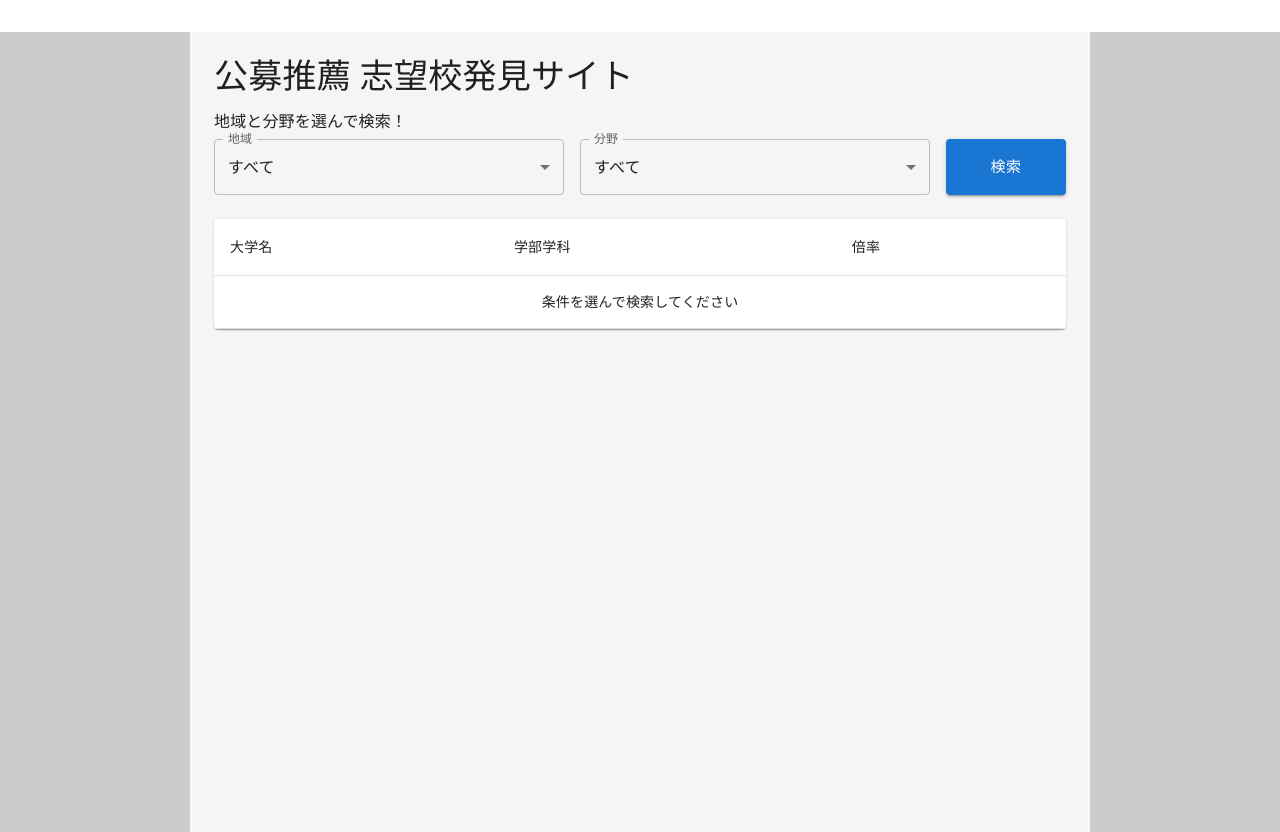
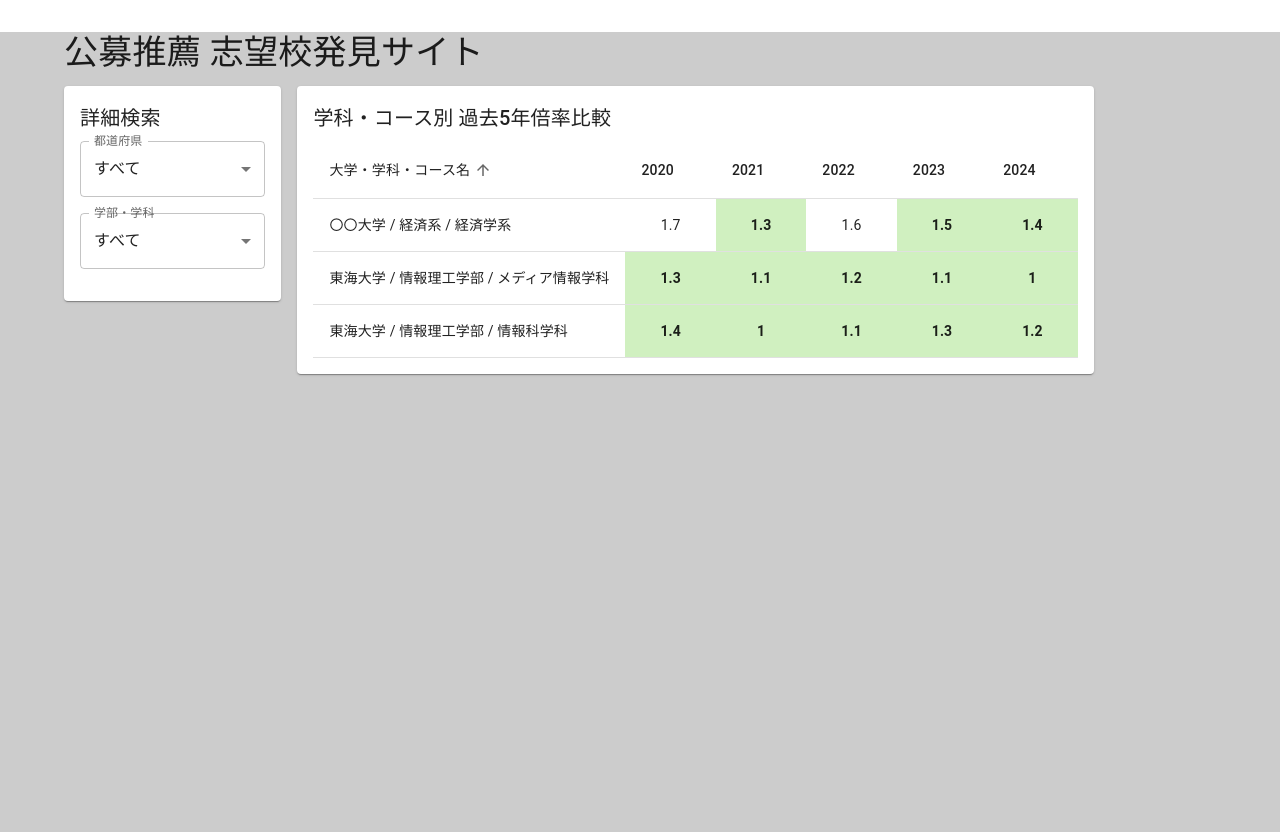
Before and after one commit to mizzzuno/find-bargain-university, a Next.js app: page / in a window 1280 px wide. Built offline with nearby package versions, Linux system fonts and the light colour scheme.

Commit message:
main frame

```diff
--- /dev/null
+++ b/components/CourseTable.jsx
@@ -0,0 +1,112 @@
+import React, { useState } from "react";
+import {
+  Paper,
+  Typography,
+  Table,
+  TableHead,
+  TableBody,
+  TableRow,
+  TableCell,
+  TableSortLabel,
+} from "@mui/material";
+
+const YEARS = ["2020", "2021", "2022", "2023", "2024"];
+
+function descendingComparator(a, b, orderBy) {
+  if (orderBy === "name") {
+    return b.name.localeCompare(a.name);
+  }
+  return (b.倍率[orderBy] ?? 0) - (a.倍率[orderBy] ?? 0);
+}
+
+function getComparator(order, orderBy) {
+  return order === "desc"
+    ? (a, b) => descendingComparator(a, b, orderBy)
+    : (a, b) => -descendingComparator(a, b, orderBy);
+}
+
+function stableSort(array, comparator) {
+  const stabilized = array.map((el, index) => [el, index]);
+  stabilized.sort((a, b) => {
+    const comp = comparator(a[0], b[0]);
+    if (comp !== 0) return comp;
+    return a[1] - b[1];
+  });
+  return stabilized.map((el) => el[0]);
+}
+
+export default function CourseTable({ courses }) {
+  const [order, setOrder] = useState("asc");
+  const [orderBy, setOrderBy] = useState("name");
+
+  const handleRequestSort = (property) => {
+    const isAsc = orderBy === property && order === "asc";
+    setOrder(isAsc ? "desc" : "asc");
+    setOrderBy(property);
+  };
+
+  const sortedCourses = stableSort(courses, getComparator(order, orderBy));
+
+  return (
+    <Paper sx={{ p: 2 }}>
+      <Typography variant="h6" gutterBottom>
+        学科・コース別 過去5年倍率比較
+      </Typography>
+
+      <Table>
+        <TableHead>
+          <TableRow>
+            <TableCell sortDirection={orderBy === "name" ? order : false}>
+              <TableSortLabel
+                active={orderBy === "name"}
+                direction={orderBy === "name" ? order : "asc"}
+                onClick={() => handleRequestSort("name")}
+              >
+                大学・学科・コース名
+              </TableSortLabel>
+            </TableCell>
+
+            {YEARS.map((year) => (
+              <TableCell
+                key={year}
+                align="center"
+                sortDirection={orderBy === year ? order : false}
+              >
+                <TableSortLabel
+                  active={orderBy === year}
+                  direction={orderBy === year ? order : "asc"}
+                  onClick={() => handleRequestSort(year)}
+                >
+                  {year}
+                </TableSortLabel>
+              </TableCell>
+            ))}
+          </TableRow>
+        </TableHead>
+
+        <TableBody>
+          {sortedCourses.map((course) => (
+            <TableRow key={course.key}>
+              <TableCell>{course.name}</TableCell>
+              {YEARS.map((year) => {
+                const rate = course.倍率[year];
+                return (
+                  <TableCell
+                    key={year}
+                    align="center"
+                    sx={{
+                      bgcolor: rate !== undefined && rate <= 1.5 ? "#d0f0c0" : "inherit",
+                      fontWeight: rate !== undefined && rate <= 1.5 ? "bold" : "normal",
+                    }}
+                  >
+                    {rate ?? "-"}
+                  </TableCell>
+                );
+              })}
+            </TableRow>
+          ))}
+        </TableBody>
+      </Table>
+    </Paper>
+  );
+}
--- /dev/null
+++ b/components/DetailSearchPanel.jsx
@@ -0,0 +1,72 @@
+import React from "react";
+import { Paper, Typography, FormControl, InputLabel, Select, MenuItem } from "@mui/material";
+
+const allPrefectures = [
+  "すべて",
+  "北海道", "青森", "岩手", "宮城", "秋田", "山形", "福島",
+  "茨城", "栃木", "群馬", "埼玉", "千葉", "東京", "神奈川",
+  "新潟", "富山", "石川", "福井", "山梨", "長野", "岐阜",
+  "静岡", "愛知", "三重", "滋賀", "京都", "大阪", "兵庫",
+  "奈良", "和歌山", "鳥取", "島根", "岡山", "広島", "山口",
+  "徳島", "香川", "愛媛", "高知", "福岡", "佐賀", "長崎",
+  "熊本", "大分", "宮崎", "鹿児島", "沖縄",
+];
+
+const faculties = [
+  "すべて",
+  "文学系",
+  "教育学系",
+  "法学系",
+  "経済学系",
+  "商学系",
+  "理学系",
+  "工学系",
+  "農学系",
+  "医学系",
+  "歯学系",
+  "薬学系",
+  "看護学系",
+  "社会学系",
+  "外国語学系",
+  "芸術学系",
+  "情報学系",
+  "環境学系",
+  "人間学系",
+  "スポーツ学系",
+];
+
+export default function DetailSearchPanel({ filters, setFilters }) {
+  const handleChange = (key) => (event) => {
+    setFilters((prev) => ({ ...prev, [key]: event.target.value }));
+  };
+
+  return (
+    <Paper sx={{ p: 2 }}>
+      <Typography variant="h6" gutterBottom>
+        詳細検索
+      </Typography>
+
+      <FormControl fullWidth sx={{ mb: 2 }}>
+        <InputLabel>都道府県</InputLabel>
+        <Select value={filters.prefecture} label="都道府県" onChange={handleChange("prefecture")}>
+          {allPrefectures.map((pref) => (
+            <MenuItem key={pref} value={pref}>
+              {pref}
+            </MenuItem>
+          ))}
+        </Select>
+      </FormControl>
+
+      <FormControl fullWidth sx={{ mb: 2 }}>
+        <InputLabel>学部・学科</InputLabel>
+        <Select value={filters.faculty} label="系" onChange={handleChange("faculty")}>
+          {faculties.map((f) => (
+            <MenuItem key={f} value={f}>
+              {f}
+            </MenuItem>
+          ))}
+        </Select>
+      </FormControl>
+    </Paper>
+  );
+}
--- a/data/universities.json
+++ b/data/universities.json
@@ -1,5 +1,51 @@
 [
-  { "name": "東海大学", "faculty": "情報理工学部", "region": "関東", "field": "情報・工学", "倍率": 1.2 },
-  { "name": "○○大学", "faculty": "経済学部", "region": "関東", "field": "経済・経営", "倍率": 1.4 },
-  { "name": "△△大学", "faculty": "文学部", "region": "関西", "field": "文学", "倍率": 2.0 }
+  {
+    "name": "東海大学",
+    "region": "神奈川",
+    "faculties": {
+      "情報理工学部": [
+        {
+          "name": "情報科学科",
+          "genre": "情報・工学",
+          "倍率": {
+            "2024": 1.2,
+            "2023": 1.3,
+            "2022": 1.1,
+            "2021": 1.0,
+            "2020": 1.4
+          }
+        },
+        {
+          "name": "メディア情報学科",
+          "genre": "情報・工学",
+          "倍率": {
+            "2024": 1.0,
+            "2023": 1.1,
+            "2022": 1.2,
+            "2021": 1.1,
+            "2020": 1.3
+          }
+        }
+      ]
+    }
+  },
+  {
+    "name": "〇〇大学",
+    "region": "東京",
+    "faculties": {
+      "経済系": [
+        {
+          "name": "経済学系",
+          "genre": "経済・経営",
+          "倍率": {
+            "2024": 1.4,
+            "2023": 1.5,
+            "2022": 1.6,
+            "2021": 1.3,
+            "2020": 1.7
+          }
+        }
+      ]
+    }
+  }
 ]
--- a/package.json
+++ b/package.json
@@ -14,7 +14,8 @@
     "@mui/material": "^7.3.1",
     "next": "15.4.6",
     "react": "19.1.0",
-    "react-dom": "19.1.0"
+    "react-dom": "19.1.0",
+    "recharts": "^3.1.2"
   },
   "devDependencies": {
     "@eslint/eslintrc": "^3",
--- a/pages/api/universities.js
+++ b/pages/api/universities.js
@@ -1,14 +1,19 @@
 import universities from "../../data/universities.json";
 
 export default function handler(req, res) {
-  const { region, field } = req.query;
+  const { prefecture, facultyGenre } = req.query;
   let filtered = universities;
 
-  if (region && region !== "すべて") {
-    filtered = filtered.filter(u => u.region === region);
+  // 都道府県でフィルタ
+  if (prefecture && prefecture !== "すべて") {
+    filtered = filtered.filter((u) => u.region === prefecture);
   }
-  if (field && field !== "すべて") {
-    filtered = filtered.filter(u => u.field === field);
+
+  // 学部ジャンルでフィルタ
+  if (facultyGenre && facultyGenre !== "すべて") {
+    filtered = filtered.filter((u) =>
+      Object.keys(u.faculties).includes(facultyGenre)
+    );
   }
 
   res.status(200).json(filtered);
--- a/pages/index.js
+++ b/pages/index.js
@@ -1,124 +1,68 @@
-import { useState } from "react";
-import {
-  Container,
-  Typography,
-  Select,
-  MenuItem,
-  Button,
-  Table,
-  TableBody,
-  TableCell,
-  TableHead,
-  TableRow,
-  Paper,
-  FormControl,
-  InputLabel,
-  Box,
-} from "@mui/material";
+import { useState, useEffect } from "react";
+import { Container, Typography, Grid } from "@mui/material";
+
+import DetailSearchPanel from "../components/DetailSearchPanel";
+import CourseTable from "../components/CourseTable";
 
 export default function Home() {
-  const [region, setRegion] = useState("すべて");
-  const [field, setField] = useState("すべて");
-  const [data, setData] = useState([]);
+  // 詳細検索条件のみ
+  const [filters, setFilters] = useState({
+    prefecture: "すべて",
+    faculty: "すべて",
+    courseGenre: "すべて",
+  });
 
-  const fetchUniversities = async () => {
-    const res = await fetch(`/api/universities?region=${region}&field=${field}`);
-    const json = await res.json();
-    json.sort((a, b) => a.倍率 - b.倍率);
-    setData(json);
-  };
+  const [courses, setCourses] = useState([]);
+
+  useEffect(() => {
+    const params = new URLSearchParams({
+      prefecture: filters.prefecture,
+      facultyGenre: filters.faculty,
+    });
+
+    const fetchData = async () => {
+      const res = await fetch(`/api/universities?${params.toString()}`);
+      const data = await res.json();
+
+      const flattened = [];
+      data.forEach((uni) => {
+        Object.entries(uni.faculties).forEach(([facultyName, courses]) => {
+          courses.forEach((course) => {
+            flattened.push({
+              key: `${uni.name}_${facultyName}_${course.name}`,
+              name: `${uni.name} / ${facultyName} / ${course.name}`,
+              倍率: course.倍率,
+            });
+          });
+        });
+      });
+      setCourses(flattened);
+    };
+
+    fetchData();
+  }, [filters]);
 
   return (
-    <Container
-      maxWidth="md"
-      sx={{
-            mt: 4,
-            bgcolor: "#f5f5f5",   // 薄いグレー
-            minHeight: "100vh",   // 画面全体の高さ確保
-            padding: 3,           // Containerのpadding上げると余白もできる
-        }}
-    >
+    <Container maxWidth="lg" sx={{ mt: 4 }}>
       <Typography variant="h4" gutterBottom>
         公募推薦 志望校発見サイト
       </Typography>
-      <Typography variant="body1" gutterBottom>
-        地域と分野を選んで検索！
-      </Typography>
 
-      <Box sx={{ display: "flex", gap: 2, mb: 3 }}>
-        <FormControl fullWidth>
-          <InputLabel>地域</InputLabel>
-          <Select
-            value={region}
-            label="地域"
-            onChange={(e) => setRegion(e.target.value)}
-          >
-            <MenuItem value="すべて">すべて</MenuItem>
-            <MenuItem value="関東">関東</MenuItem>
-            <MenuItem value="関西">関西</MenuItem>
-            <MenuItem value="東北">東北</MenuItem>
-            <MenuItem value="九州">九州</MenuItem>
-          </Select>
-        </FormControl>
+      <Grid container spacing={2}>
+        {/* 詳細検索パネル */}
+        <Grid item xs={12} md={3}>
+          <DetailSearchPanel filters={filters} setFilters={setFilters} />
+        </Grid>
 
-        <FormControl fullWidth>
-          <InputLabel>分野</InputLabel>
-          <Select
-            value={field}
-            label="分野"
-            onChange={(e) => setField(e.target.value)}
-          >
-            <MenuItem value="すべて">すべて</MenuItem>
-            <MenuItem value="情報・工学">情報・工学</MenuItem>
-            <MenuItem value="経済・経営">経済・経営</MenuItem>
-            <MenuItem value="文学">文学</MenuItem>
-            <MenuItem value="教育">教育</MenuItem>
-          </Select>
-        </FormControl>
-
-        <Button
-          variant="contained"
-          size="large"
-          onClick={fetchUniversities}
-          sx={{ minWidth: 120 }}
-        >
-          検索
-        </Button>
-      </Box>
-
-      <Paper>
-        <Table>
-          <TableHead>
-            <TableRow>
-              <TableCell>大学名</TableCell>
-              <TableCell>学部学科</TableCell>
-              <TableCell>倍率</TableCell>
-            </TableRow>
-          </TableHead>
-          <TableBody>
-            {data.length === 0 ? (
-              <TableRow>
-                <TableCell colSpan={3} align="center">
-                  条件を選んで検索してください
-                </TableCell>
-              </TableRow>
-            ) : (
-              data.map((u, i) => (
-                <TableRow
-                  key={i}
-                  sx={{
-                    backgroundColor: u.倍率 <= 1.5 ? "#e0f7e9" : "transparent",
-                  }}
-                >
-                  <TableCell>{u.name}</TableCell>
-                  <TableCell>{u.faculty}</TableCell>
-                  <TableCell>{u.倍率}</TableCell>
-                </TableRow>
-              ))
-            )}
-          </TableBody>
-        </Table>
-      </Paper>
+        {/* 結果テーブル */}
+        <Grid item xs={12} md={9}>
+          {courses.length > 0 ? (
+            <CourseTable courses={courses} />
+          ) : (
+            <Typography>該当データがありません。</Typography>
+          )}
+        </Grid>
+      </Grid>
     </Container>
   );
 }
```
Also changed, not shown: 1 other file (tests, documents, lock files or other folders).
